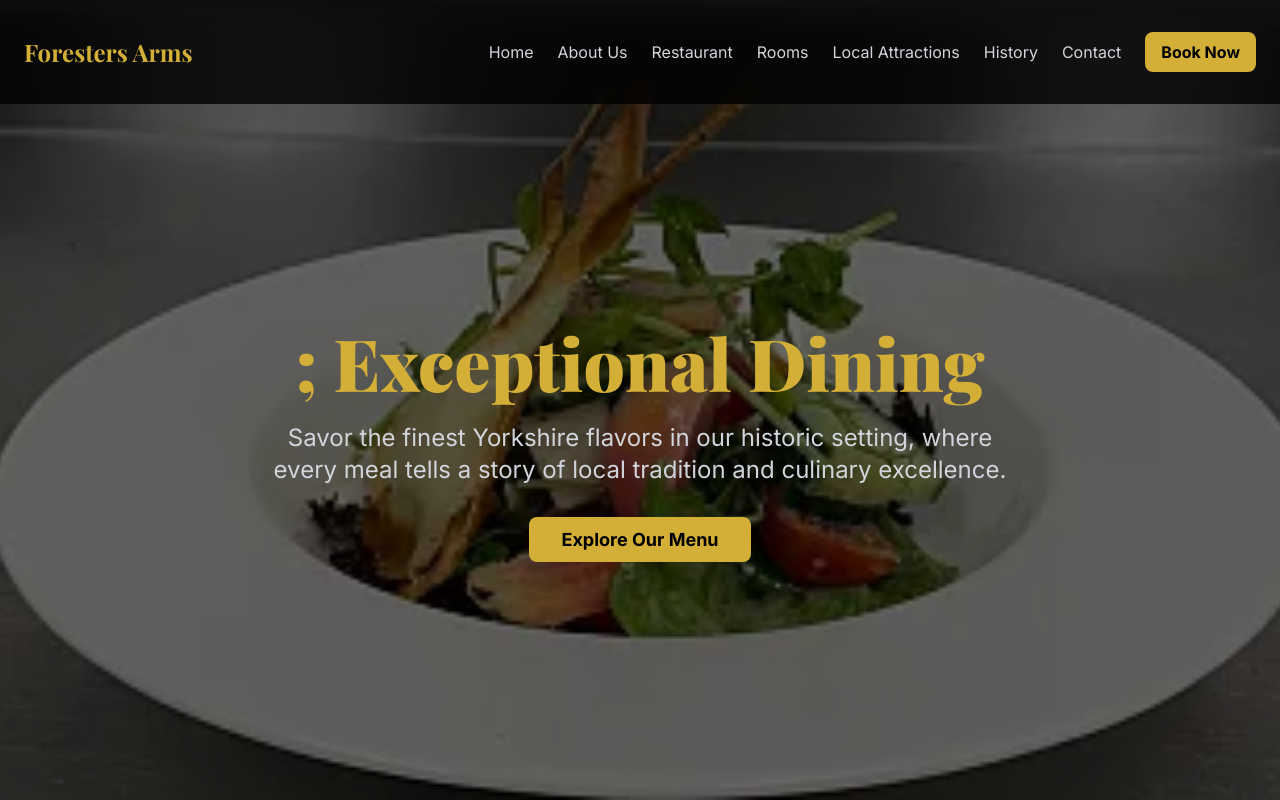
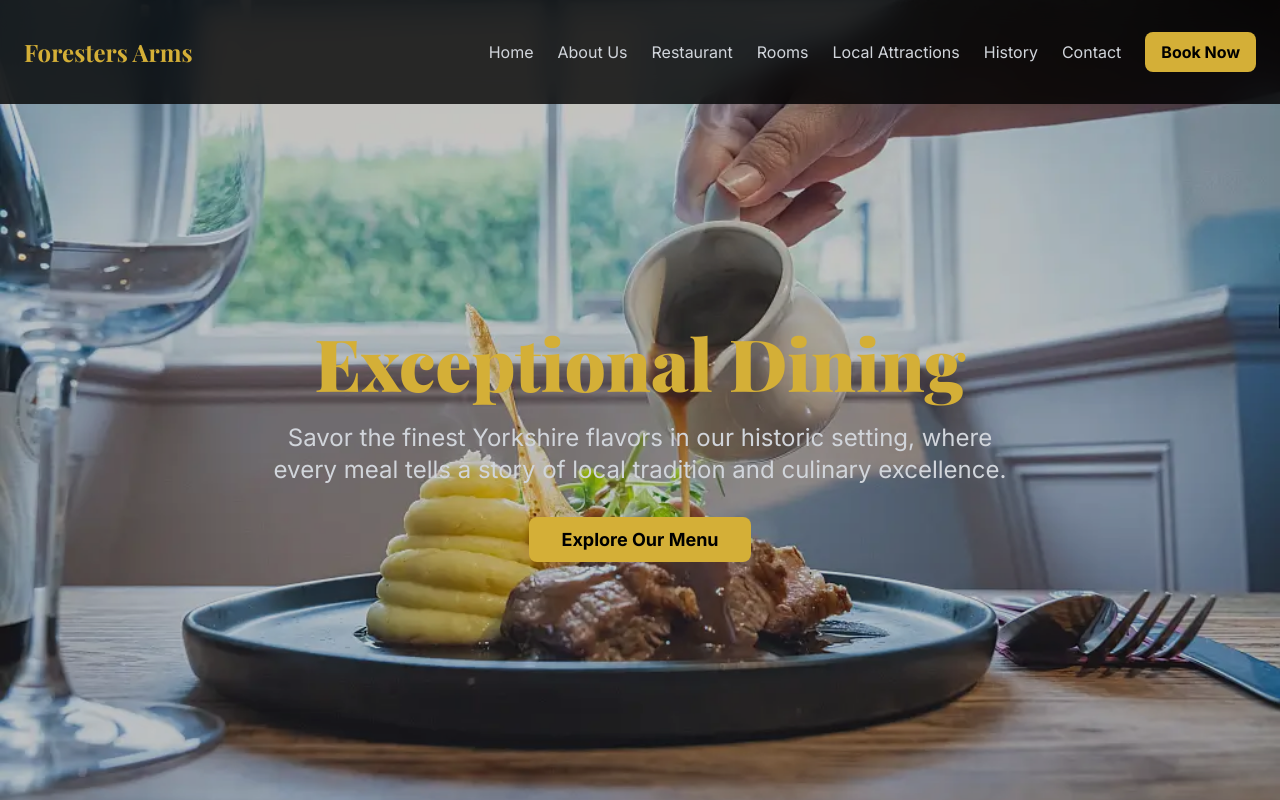
Before and after one commit to HarryAdney/July2025, an Astro site: page /redesign/july2025/restaurant in a window 1280 px wide. Shown: the top 800 px of the page. Built offline with nearby package versions, Linux system fonts and the light colour scheme; Astro itself is replaced by a stand-in of ours.

Commit message:
Change restaurant hero image Lighten the mask from bg-black/60 to bg-black/20

```diff
--- a/src/components/Header.astro
+++ b/src/components/Header.astro
@@ -19,7 +19,7 @@
         <a href="/redesign/july2025/" class="text-gray-300 nav-link-hover">Home</a>
         <a href="#about-us" class="text-gray-300 nav-link-hover">About Us</a>
         <a href="/redesign/july2025/restaurant" class="text-gray-300 nav-link-hover">Restaurant</a>
-<a href="#rooms" class="text-gray-300 nav-link-hover">Rooms</a>
+        <a href="#rooms" class="text-gray-300 nav-link-hover">Rooms</a>
         <a href="/redesign/july2025/local-attractions" class="text-gray-300 nav-link-hover"
           >Local Attractions</a
         >
--- a/src/pages/restaurant.astro
+++ b/src/pages/restaurant.astro
@@ -12,13 +12,13 @@ import "../styles/global.css";
     <!-- Restaurant Hero Section -->
     <section
       class="relative flex items-center justify-center min-h-screen pt-20 overflow-hidden bg-cover bg-center bg-no-repeat"
-      style="background-image: url('/redesign/july2025/local-flavours-405x192.webp');"
+      style="background-image: url('/redesign/july2025/restaurant-header.webp');"
     >
-      <div class="absolute inset-0 bg-black/60"></div>
+      <div class="absolute inset-0 bg-black/20"></div>
       <div class="container relative z-10 px-6 mx-auto text-center">
         <h1
           class="mb-6 text-5xl font-black md:text-7xl font-display gold-accent animate-fadeInUp"
-        >;
+        >
           Exceptional Dining
         </h1>
         <p
```
Also changed, not shown: public/restaurant-header.webp (added).
